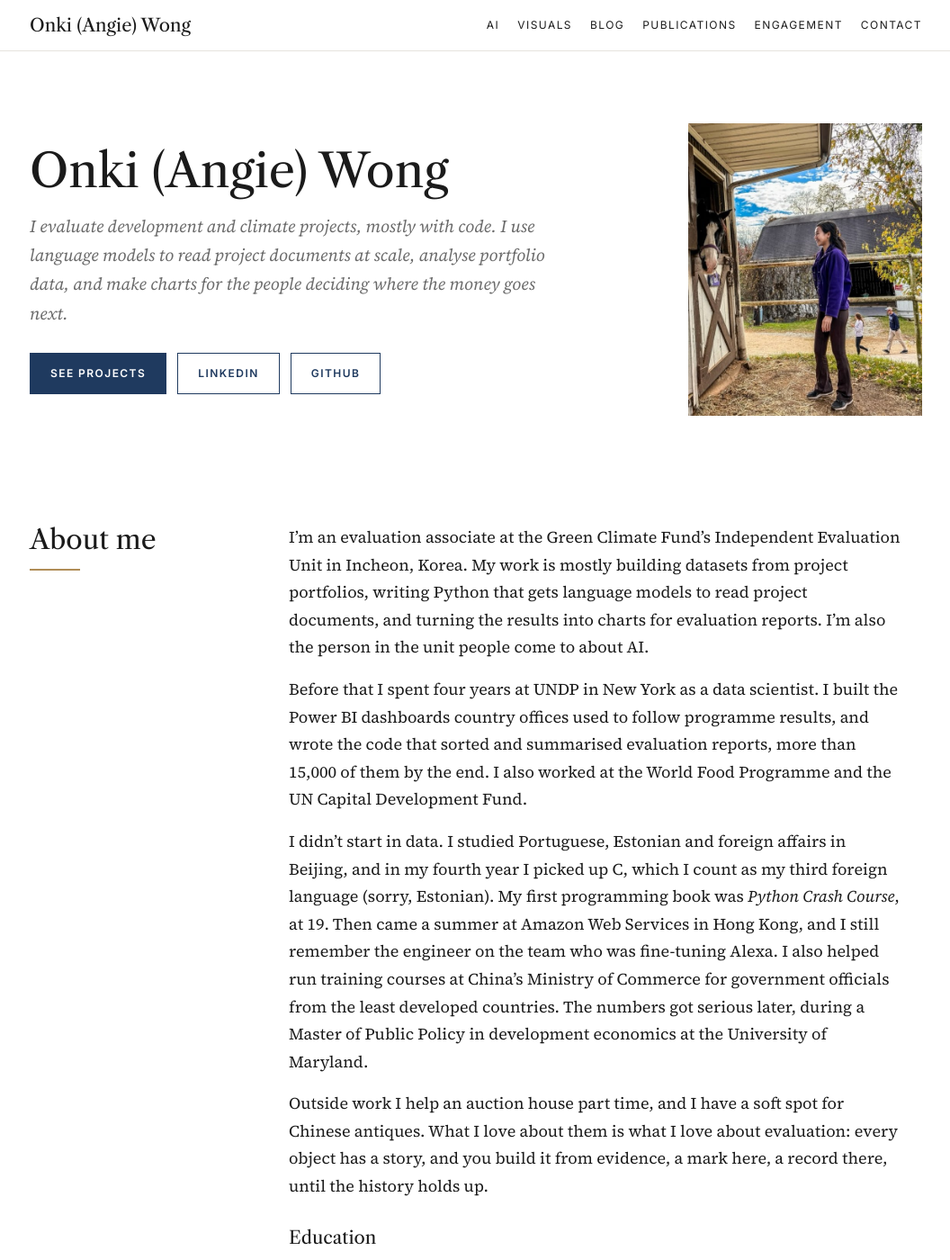
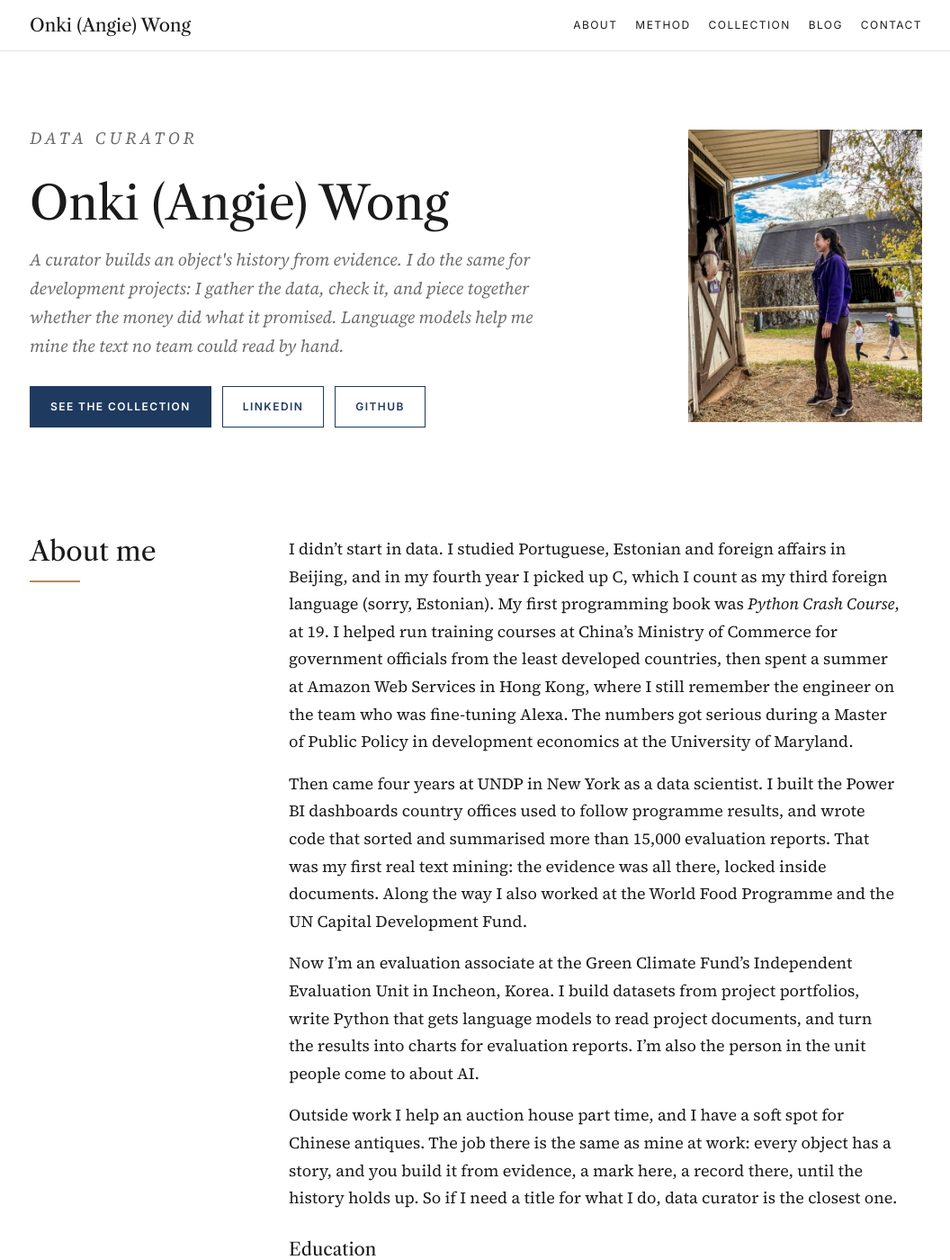
Before and after one commit to owangie/owangie.github.io, a Jekyll site: the page built from _pages/about.md, in a window 1280 px wide and 1400 px high. Shown: the whole window at 90% size, without its empty margins (111-1167 px from the left). Built offline with Jekyll 4.4.1, drawn with Linux system fonts in a browser that asks for light colours; some of the changed text lies outside the part shown.

Commit message:
Storyline: data curator framing, chronological About, method-led section order, toolkit behind a toggle

```diff
--- a/_layouts/home.html
+++ b/_layouts/home.html
@@ -219,6 +219,12 @@
     .facts h3 { font-family: var(--serif); font-weight: 400; font-size: 20px; }
     .facts li { font-size: 16px; }
     footer { font-family: var(--sans); text-transform: uppercase; letter-spacing: .12em; font-size: 11px; }
+    .eyebrow { font-family: var(--sans); text-transform: uppercase; letter-spacing: .22em; font-size: 12px; color: var(--gold); margin: 0 0 14px; }
+    details.toolkit { margin-top: 8px; }
+    details.toolkit > summary { list-style: none; cursor: pointer; display: inline-block; margin-bottom: 20px; }
+    details.toolkit > summary::-webkit-details-marker { display: none; }
+    details.toolkit[open] > summary { background: var(--accent-soft); }
+    details.toolkit .reveal { opacity: 1; transform: none; }
   </style>
 </head>
 <body>
@@ -227,11 +233,10 @@
   <div class="wrap">
     <a class="name" href="#top">{{ site.author.name }}</a>
     <ul>
-      <li><a href="#ai">AI</a></li>
-      <li><a href="#visuals">Visuals</a></li>
+      <li class="opt"><a href="#about">About</a></li>
+      <li><a href="#ai">Method</a></li>
+      <li><a href="#visuals">Collection</a></li>
       <li class="opt"><a href="#writing">Blog</a></li>
-      <li class="opt"><a href="#publications">Publications</a></li>
-      <li class="opt"><a href="#engagement">Engagement</a></li>
       <li><a href="#contact">Contact</a></li>
     </ul>
   </div>
@@ -241,10 +246,11 @@
 
   <header class="hero reveal">
     <div class="hero-text">
+    <p class="eyebrow">Data curator</p>
     <h1>{{ site.author.name }}</h1>
-    <p>I evaluate development and climate projects, mostly with code. I use language models to read project documents at scale, analyse portfolio data, and make charts for the people deciding where the money goes next.</p>
+    <p>A curator builds an object's history from evidence. I do the same for development projects: I gather the data, check it, and piece together whether the money did what it promised. Language models help me mine the text no team could read by hand.</p>
     <div class="btns">
-      <a class="btn primary" href="#projects">See projects</a>
+      <a class="btn primary" href="#visuals">See the collection</a>
       <a class="btn" href="https://www.linkedin.com/in/{{ site.author.linkedin }}/">LinkedIn</a>
       <a class="btn" href="https://github.com/{{ site.author.github }}">GitHub</a>
     </div>
@@ -271,13 +277,15 @@
   <section id="ai">
     <div class="shead">
     <p class="label reveal">AI in my work</p>
-    <h2 class="reveal">Teaching machines to read</h2>
+    <h2 class="reveal">How I curate</h2>
     </div>
     <div class="sbody">
-    <p class="intro reveal">Most of my AI work is getting language models to read documents that people would otherwise read one by one: project proposals, evaluation reports, survey answers. This is how I set it up, what I use, and what went wrong often enough to become a rule. There is a <a href="{{ site.baseurl }}/writing/llm-screening-private-sector/">worked example on the blog</a>.</p>
+    <p class="intro reveal">Much of the evidence about a project sits in long documents: proposals, progress reports, evaluations, survey answers. Language models are my tool for mining that text at scale, and a person checks what matters before anything is used. The steps are always the same. There is a <a href="{{ site.baseurl }}/writing/llm-screening-private-sector/">worked example on the blog</a>.</p>
     <ol class="flow reveal">
       {% for s in site.data.ai.pipeline %}<li><b>{{ s.step }}</b><span>{{ s.text }}</span></li>{% endfor %}
     </ol>
+    <details class="toolkit">
+      <summary class="btn">Open the toolkit: data, models, packages and lessons</summary>
     <div class="reveal">
       <h3 class="sub">Data</h3>
       <table class="kv">
@@ -303,36 +311,17 @@
     <div class="tips reveal">
       {% for t in site.data.ai.tips %}<div class="tip"><b>{{ t.title }}</b><span>{{ t.text }}</span></div>{% endfor %}
     </div>
-      </div>
-  </section>
-
-  <section id="writing">
-    <div class="shead">
-    <p class="label reveal">Blog</p>
-    <h2 class="reveal">Blog</h2>
+      </details>
     </div>
-    <div class="sbody">
-    <ul class="list reveal">
-      {% for post in site.posts %}
-      <li>
-        <span class="yr">{{ post.date | date: "%Y" }}</span>
-        <span>
-          <a class="t" href="{{ site.baseurl }}{{ post.url }}">{{ post.title }}</a>
-          <span class="sub">{{ post.excerpt | strip_html | strip }}</span>
-        </span>
-      </li>
-      {% endfor %}
-    </ul>
-      </div>
   </section>
 
   <section id="visuals">
     <div class="shead">
     <p class="label reveal">Visualisations</p>
-    <h2 class="reveal">Questions, answered in charts</h2>
+    <h2 class="reveal">The collection</h2>
     </div>
     <div class="sbody">
-    <p class="intro reveal">Each chart starts from a question someone deciding on funding would ask. I designed and built them in Flourish. Hover or tap for the numbers.</p>
+    <p class="intro reveal">Each piece starts from a question someone deciding on funding would ask, and answers it with the evidence. I designed and built them in Flourish. Hover or tap for the numbers.</p>
     <div class="vizgrid">
     {% for v in site.data.visuals %}
     <figure class="viz reveal{% if v.size == 'half' %} half{% endif %}">
@@ -366,10 +355,29 @@
       </div>
   </section>
 
+  <section id="code">
+    <div class="shead">
+    <p class="label reveal">Code</p>
+    <h2 class="reveal">From my GitHub</h2>
+    </div>
+    <div class="sbody">
+    <p class="intro reveal">Selected public repositories. More at <a href="https://github.com/{{ site.author.github }}">github.com/{{ site.author.github }}</a>.</p>
+    <div class="grid">
+      {% for r in site.data.repos %}
+      <article class="card repo reveal">
+        <h3><svg width="16" height="16" viewBox="0 0 16 16" aria-hidden="true"><path d="M2 2.5A2.5 2.5 0 0 1 4.5 0h8.75a.75.75 0 0 1 .75.75v12.5a.75.75 0 0 1-.75.75h-2.5a.75.75 0 0 1 0-1.5h1.75v-2h-8a1 1 0 0 0-.714 1.7.75.75 0 1 1-1.072 1.05A2.495 2.495 0 0 1 2 11.5Zm10.5-1h-8a1 1 0 0 0-1 1v6.708A2.486 2.486 0 0 1 4.5 9h8ZM5 12.25a.25.25 0 0 1 .25-.25h3.5a.25.25 0 0 1 .25.25v3.25a.25.25 0 0 1-.4.2l-1.45-1.087a.249.249 0 0 0-.3 0L5.4 15.7a.25.25 0 0 1-.4-.2Z"/></svg><a href="https://github.com/{{ site.author.github }}/{{ r.name }}">{{ r.name }}</a></h3>
+        <p>{{ r.desc }}</p>
+        <p class="lang">{{ r.lang }}</p>
+      </article>
+      {% endfor %}
+    </div>
+      </div>
+  </section>
+
   <section id="publications">
     <div class="shead">
     <p class="label reveal">Publications</p>
-    <h2 class="reveal">Reports and papers</h2>
+    <h2 class="reveal">Published work</h2>
     </div>
     <div class="sbody">
     <p class="intro reveal">Evaluation reports and working papers I co-authored. They are team products; co-authors are named in each report.</p>
@@ -389,22 +397,23 @@
       </div>
   </section>
 
-  <section id="code">
+  <section id="writing">
     <div class="shead">
-    <p class="label reveal">Code</p>
-    <h2 class="reveal">On GitHub</h2>
+    <p class="label reveal">Blog</p>
+    <h2 class="reveal">Blog</h2>
     </div>
     <div class="sbody">
-    <p class="intro reveal">Selected public repositories. More at <a href="https://github.com/{{ site.author.github }}">github.com/{{ site.author.github }}</a>.</p>
-    <div class="grid">
-      {% for r in site.data.repos %}
-      <article class="card repo reveal">
-        <h3><svg width="16" height="16" viewBox="0 0 16 16" aria-hidden="true"><path d="M2 2.5A2.5 2.5 0 0 1 4.5 0h8.75a.75.75 0 0 1 .75.75v12.5a.75.75 0 0 1-.75.75h-2.5a.75.75 0 0 1 0-1.5h1.75v-2h-8a1 1 0 0 0-.714 1.7.75.75 0 1 1-1.072 1.05A2.495 2.495 0 0 1 2 11.5Zm10.5-1h-8a1 1 0 0 0-1 1v6.708A2.486 2.486 0 0 1 4.5 9h8ZM5 12.25a.25.25 0 0 1 .25-.25h3.5a.25.25 0 0 1 .25.25v3.25a.25.25 0 0 1-.4.2l-1.45-1.087a.249.249 0 0 0-.3 0L5.4 15.7a.25.25 0 0 1-.4-.2Z"/></svg><a href="https://github.com/{{ site.author.github }}/{{ r.name }}">{{ r.name }}</a></h3>
-        <p>{{ r.desc }}</p>
-        <p class="lang">{{ r.lang }}</p>
-      </article>
+    <ul class="list reveal">
+      {% for post in site.posts %}
+      <li>
+        <span class="yr">{{ post.date | date: "%Y" }}</span>
+        <span>
+          <a class="t" href="{{ site.baseurl }}{{ post.url }}">{{ post.title }}</a>
+          <span class="sub">{{ post.excerpt | strip_html | strip }}</span>
+        </span>
+      </li>
       {% endfor %}
-    </div>
+    </ul>
       </div>
   </section>
 
--- a/_pages/about.md
+++ b/_pages/about.md
@@ -7,10 +7,10 @@ redirect_from:
   - /about.html
 ---
 
-I'm an evaluation associate at the Green Climate Fund's Independent Evaluation Unit in Incheon, Korea. My work is mostly building datasets from project portfolios, writing Python that gets language models to read project documents, and turning the results into charts for evaluation reports. I'm also the person in the unit people come to about AI.
+I didn't start in data. I studied Portuguese, Estonian and foreign affairs in Beijing, and in my fourth year I picked up C, which I count as my third foreign language (sorry, Estonian). My first programming book was *Python Crash Course*, at 19. I helped run training courses at China's Ministry of Commerce for government officials from the least developed countries, then spent a summer at Amazon Web Services in Hong Kong, where I still remember the engineer on the team who was fine-tuning Alexa. The numbers got serious during a Master of Public Policy in development economics at the University of Maryland.
 
-Before that I spent four years at UNDP in New York as a data scientist. I built the Power BI dashboards country offices used to follow programme results, and wrote the code that sorted and summarised evaluation reports, more than 15,000 of them by the end. I also worked at the World Food Programme and the UN Capital Development Fund.
+Then came four years at UNDP in New York as a data scientist. I built the Power BI dashboards country offices used to follow programme results, and wrote code that sorted and summarised more than 15,000 evaluation reports. That was my first real text mining: the evidence was all there, locked inside documents. Along the way I also worked at the World Food Programme and the UN Capital Development Fund.
 
-I didn't start in data. I studied Portuguese, Estonian and foreign affairs in Beijing, and in my fourth year I picked up C, which I count as my third foreign language (sorry, Estonian). My first programming book was *Python Crash Course*, at 19. Then came a summer at Amazon Web Services in Hong Kong, and I still remember the engineer on the team who was fine-tuning Alexa. I also helped run training courses at China's Ministry of Commerce for government officials from the least developed countries. The numbers got serious later, during a Master of Public Policy in development economics at the University of Maryland.
+Now I'm an evaluation associate at the Green Climate Fund's Independent Evaluation Unit in Incheon, Korea. I build datasets from project portfolios, write Python that gets language models to read project documents, and turn the results into charts for evaluation reports. I'm also the person in the unit people come to about AI.
 
-Outside work I help an auction house part time, and I have a soft spot for Chinese antiques. What I love about them is what I love about evaluation: every object has a story, and you build it from evidence, a mark here, a record there, until the history holds up.
+Outside work I help an auction house part time, and I have a soft spot for Chinese antiques. The job there is the same as mine at work: every object has a story, and you build it from evidence, a mark here, a record there, until the history holds up. So if I need a title for what I do, data curator is the closest one.
```
